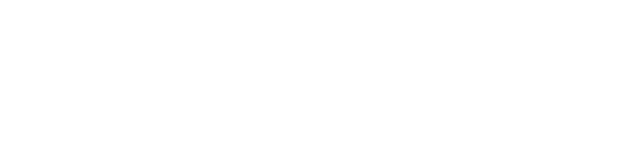
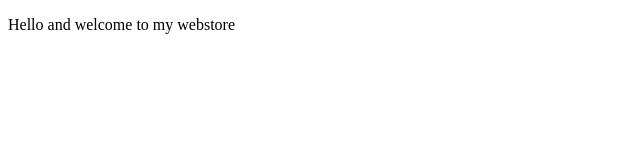
Before and after one commit to ansharpless90/StoreWebApllication, a plain HTML site: page index.html in a window 1280 px wide. Shown: the whole page, without its empty margins (0-640 px from the left). Drawn offline with Linux system fonts and the light colour scheme.

Commit message:
Added code to index.html

```diff
--- a/index.html
+++ b/index.html
@@ -1,5 +1,10 @@
-<html>
+<!DOCTYPE html>
+<html lang="en">
   <head>
+    <meta charset="utf-8" />
     <title>This is my store app</title>
   </head>
+  <body>
+    <p>Hello and welcome to my webstore</p>
+  </body>
 </html>
```
